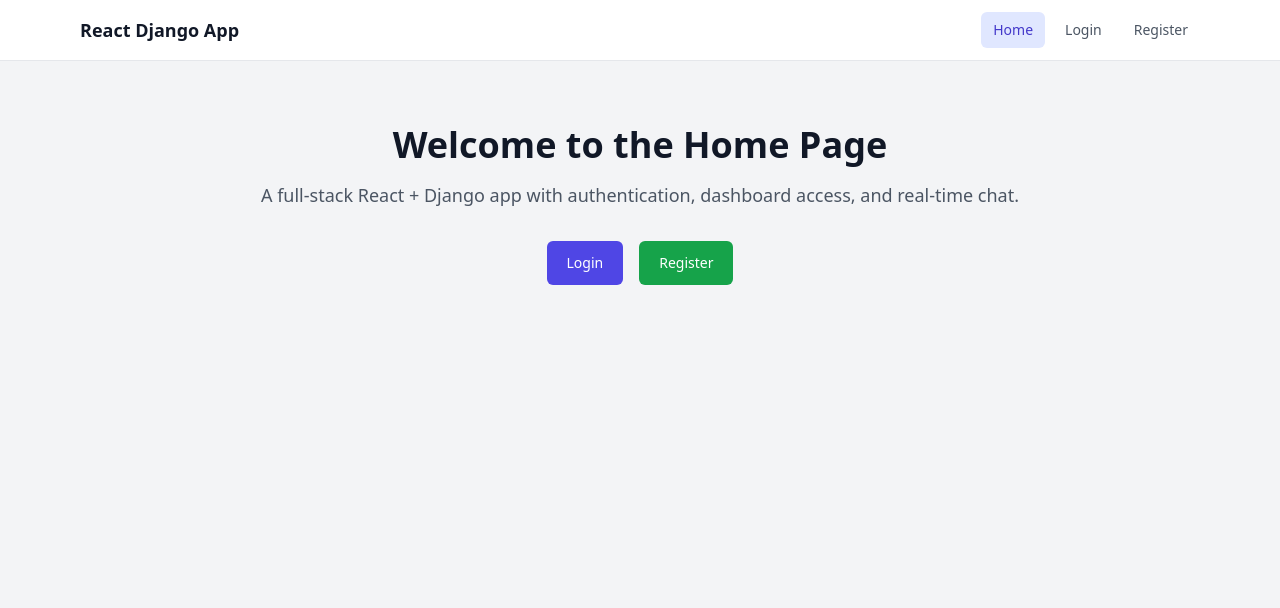
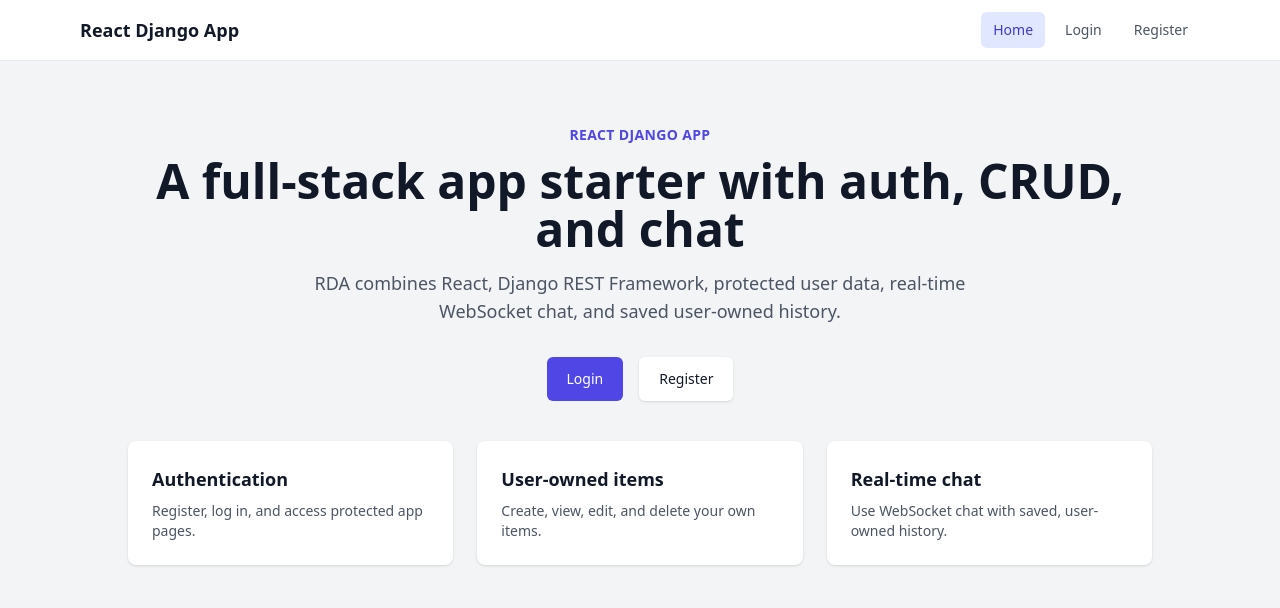
Before and after one commit to developmentopstarget/react-django-app, a React app in the folder frontend/: page / in a window 1280 px wide. Shown: the top 608 px of the page. Built offline with nearby package versions, Linux system fonts and the light colour scheme; no server answers; the HTML template or start-up script is replaced by a standard one.

Commit message:
Refresh home page (#15)

```diff
--- a/frontend/src/components/Home.jsx
+++ b/frontend/src/components/Home.jsx
@@ -1,20 +1,40 @@
 import React from 'react';
 import { Link } from 'react-router-dom';
 import { useAuth } from '../context/AuthContext';
+
+const features = [
+    {
+        label: 'Authentication',
+        description: 'Register, log in, and access protected app pages.',
+    },
+    {
+        label: 'User-owned items',
+        description: 'Create, view, edit, and delete your own items.',
+    },
+    {
+        label: 'Real-time chat',
+        description: 'Use WebSocket chat with saved, user-owned history.',
+    },
+];
 
 const Home = () => {
     const { user } = useAuth();
 
     return (
         <main className="min-h-[calc(100vh-65px)] bg-gray-100 px-4 py-16">
-            <div className="mx-auto flex max-w-3xl flex-col items-center text-center">
-                <h1 className="text-4xl font-extrabold text-gray-900">
-                    Welcome to the Home Page
+            <div className="mx-auto max-w-5xl space-y-10">
+                <section className="text-center">
+                    <p className="text-sm font-semibold uppercase tracking-wide text-indigo-600">
+                        React Django App
+                    </p>
+
+                    <h1 className="mt-3 text-4xl font-extrabold text-gray-900 sm:text-5xl">
+                        A full-stack app starter with auth, CRUD, and chat
                     </h1>
 
-                <p className="mt-4 text-lg text-gray-600">
-                    A full-stack React + Django app with authentication, dashboard access,
-                    and real-time chat.
+                    <p className="mx-auto mt-4 max-w-2xl text-lg text-gray-600">
+                        RDA combines React, Django REST Framework, protected user data,
+                        real-time WebSocket chat, and saved user-owned history.
                     </p>
 
                     <div className="mt-8 flex flex-wrap justify-center gap-4">
@@ -26,6 +46,14 @@ const Home = () => {
                                 >
                                     Go to Dashboard
                                 </Link>
+
+                                <Link
+                                    to="/items"
+                                    className="rounded-md bg-white px-5 py-3 text-sm font-medium text-gray-900 shadow hover:bg-gray-50"
+                                >
+                                    Manage Items
+                                </Link>
+
                                 <Link
                                     to="/chat"
                                     className="rounded-md bg-gray-900 px-5 py-3 text-sm font-medium text-white hover:bg-gray-800"
@@ -41,15 +69,30 @@ const Home = () => {
                                 >
                                     Login
                                 </Link>
+
                                 <Link
                                     to="/register"
-                                className="rounded-md bg-green-600 px-5 py-3 text-sm font-medium text-white hover:bg-green-700"
+                                    className="rounded-md bg-white px-5 py-3 text-sm font-medium text-gray-900 shadow hover:bg-gray-50"
                                 >
                                     Register
                                 </Link>
                             </>
                         )}
                     </div>
+                </section>
+
+                <section className="grid gap-6 md:grid-cols-3">
+                    {features.map(({ label, description }) => (
+                        <div key={label} className="rounded-lg bg-white p-6 shadow">
+                            <h2 className="text-lg font-semibold text-gray-900">
+                                {label}
+                            </h2>
+                            <p className="mt-2 text-sm text-gray-600">
+                                {description}
+                            </p>
+                        </div>
+                    ))}
+                </section>
             </div>
         </main>
     );
```
Lines whose indentation alone changed are shown as unchanged.
